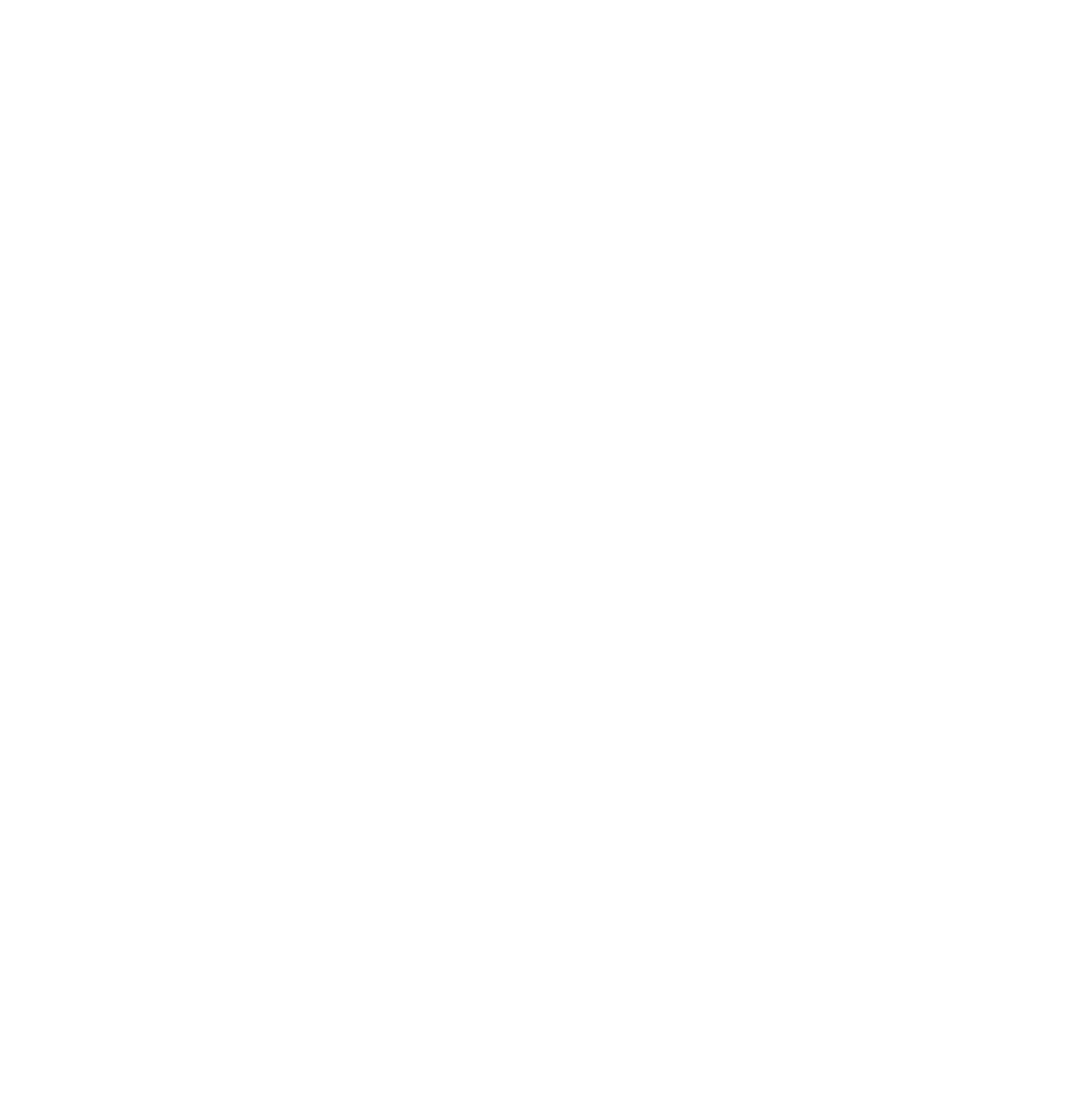
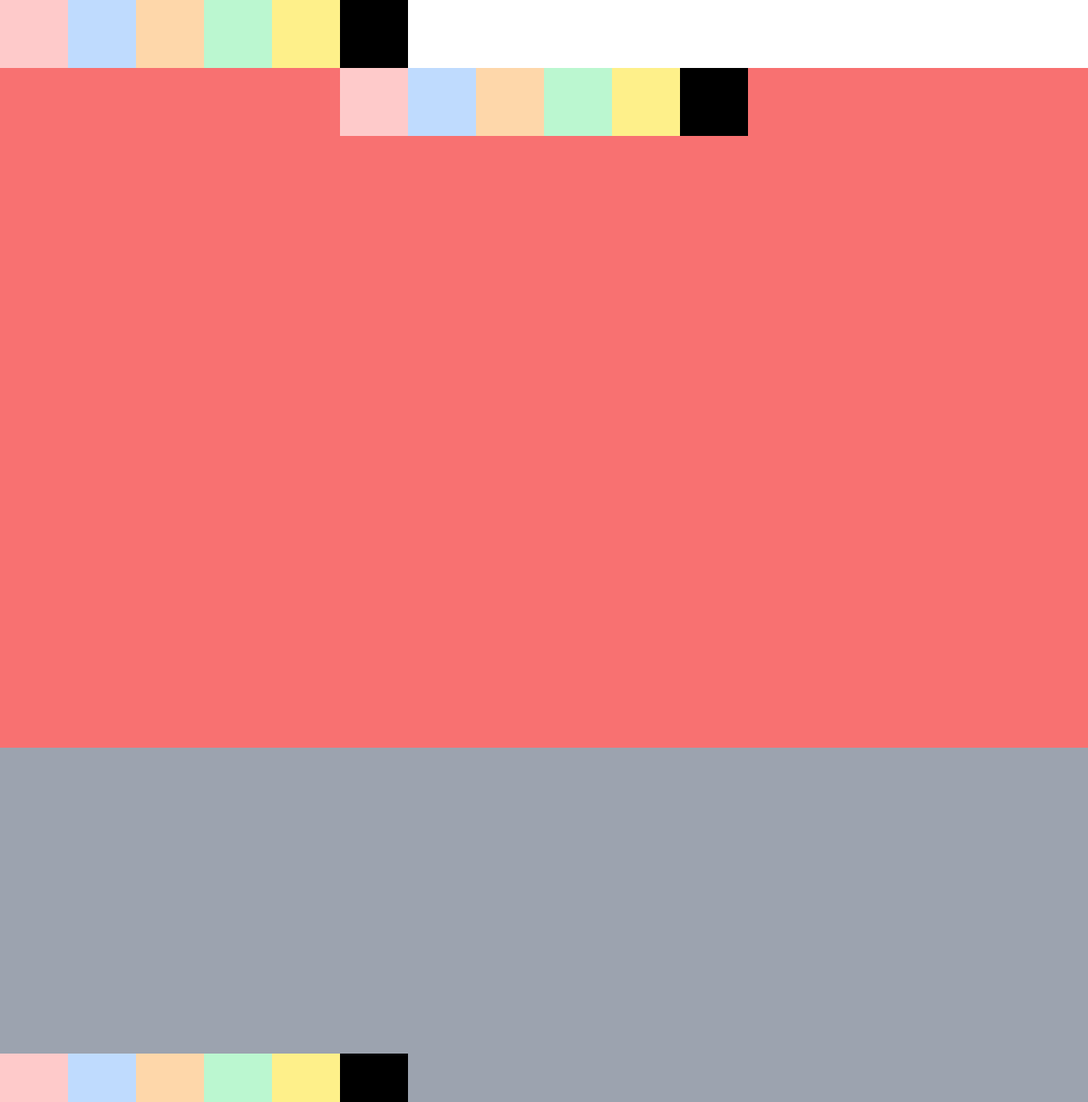
Before and after one commit to rupeshbhondave1681/React-Tailwind-Css, a React (Create React App) app: page /flex in a window 1280 px wide. Before the commit this address had no page. Shown: the top 1297 px of the page at 85% size. Before the commit the page ends 800 px from the top, so only its background shows below. Built offline with nearby package versions, Linux system fonts and the light colour scheme.

Commit message:
Flex practical done

```diff
--- a/src/App.js
+++ b/src/App.js
@@ -7,6 +7,7 @@
 import ComponentButtons from './Component/ComponentButtons/ComponentButtons';
 import MediaQueryBreakPoints from './Pages/MediaQueryBreakPoints/MediaQueryBreakPoints';
 import Column from './Pages/Column/Column';
+import Flex from './Pages/Flex/Flex';
 function App() {
   return (
       <Router>
@@ -17,6 +18,7 @@
           <Route path="/interactivity" element={<Interactivity/>}/>
           <Route path="/mediaQueryBreakPoints" element={<MediaQueryBreakPoints/>}/>
           <Route path="/column" element={<Column/>}/>
+          <Route path="/flex" element={<Flex/>}/>
         </Routes>
       </div>
     </Router>
--- a/src/Component/ComponentButtons/ComponentButtons.jsx
+++ b/src/Component/ComponentButtons/ComponentButtons.jsx
@@ -17,6 +17,9 @@
       <button>
         <Link to="/column">Column</Link>
       </button>
+      <button>
+        <Link to="/flex">Flex</Link>
+      </button>
     </div>
   );
 }
--- /dev/null
+++ b/src/Pages/Flex/Flex.jsx
@@ -0,0 +1,80 @@
+import React from 'react'
+
+export default function Flex() {
+    return (
+        <div className='h-screen'>
+            <div className='bg-white-300   flex '>
+                <div className='bg-red-200 size-20'></div>
+                <div className='bg-blue-200 size-20'></div>
+                <div className='bg-orange-200 size-20'></div>
+                <div className='bg-green-200 size-20'></div>
+                <div className='bg-yellow-200 size-20'></div>
+                <div className='bg-black size-20'></div>
+            </div>
+            <div className='bg-red-400 size-full flex justify-center'>
+                <div className='bg-red-200 size-20'></div>
+                <div className='bg-blue-200 size-20'></div>
+                <div className='bg-orange-200 size-20'></div>
+                <div className='bg-green-200 size-20'></div>
+                <div className='bg-yellow-200 size-20'></div>
+                <div className='bg-black size-20'></div>
+            </div>
+            <div className='bg-gray-400 size-full flex items-center'>
+                <div className='bg-red-200 size-20'></div>
+                <div className='bg-blue-200 size-20'></div>
+                <div className='bg-orange-200 size-20'></div>
+                <div className='bg-green-200 size-20'></div>
+                <div className='bg-yellow-200 size-20'></div>
+                <div className='bg-black size-20'></div>
+            </div>
+
+            <div className='bg-fuchsia-400 size-full flex items-center justify-center'>
+                <div className='bg-red-200 size-20'></div>
+                <div className='bg-blue-200 size-20'></div>
+                <div className='bg-orange-200 size-20'></div>
+                <div className='bg-green-200 size-20'></div>
+                <div className='bg-yellow-200 size-20'></div>
+                <div className='bg-black size-20'></div>
+            </div>
+            <div className='bg-slate-400 size-full flex items-center justify-between'>
+                <div className='bg-red-200 size-20'></div>
+                <div className='bg-blue-200 size-20'></div>
+                <div className='bg-orange-200 size-20'></div>
+                <div className='bg-green-200 size-20'></div>
+                <div className='bg-yellow-200 size-20'></div>
+                <div className='bg-black size-20'></div>
+            </div>
+            <div className='bg-green-400 size-full flex items-center justify-around'>
+                <div className='bg-red-200 size-20'></div>
+                <div className='bg-blue-200 size-20'></div>
+                <div className='bg-orange-200 size-20'></div>
+                <div className='bg-green-200 size-20'></div>
+                <div className='bg-yellow-200 size-20'></div>
+                <div className='bg-black size-20'></div>
+            </div>
+
+            <div className='bg-violet-400 size-full flex flex-col items-center justify-around'>
+                <div className='bg-red-200 size-20'></div>
+                <div className='bg-blue-200 size-20'></div>
+                <div className='bg-orange-200 size-20'></div>
+                <div className='bg-green-200 size-20'></div>
+                <div className='bg-yellow-200 size-20'></div>
+                <div className='bg-black size-20'></div>
+            </div>
+
+            <div className='size-full bg-pink-200 flex flex-wrap content-start'>
+                <div className="bg-red-300 size-32"></div>
+                <div className="bg-pink-300 size-32"></div>
+                <div className="bg-violet-300 size-32"></div>
+                <div className="bg-orange-300 size-32"></div>
+                <div className="bg-green-300 size-32"></div>
+                <div className="bg-yellow-300 size-32"></div>
+                <div className="bg-blue-300 size-32"></div>
+                <div className="bg-black size-32"></div>
+                <div className="bg-indigo-300 size-32"></div>
+                <div className="bg-yellow-300 size-32"></div>
+
+            </div>
+        </div>
+    )
+}
```
Also changed, not shown: src/Pages/Flex/Flex.css (added).
